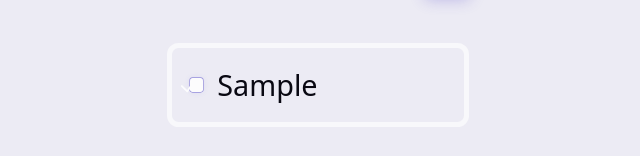
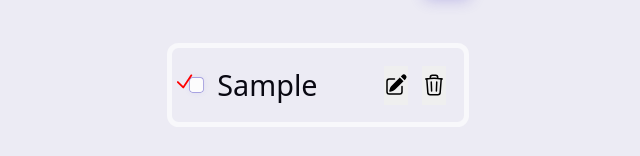
Before and after one commit to Aspen-Ishii/travel-buddy, a React (Vite) app: page / in a window 1280 px wide. Both pictures are taken after typing "Sample" into the empty fields and a click on the button "Add Item". Shown: the part 194-350 px from the top of the page, without its empty margins (322-962 px from the left). Built offline with nearby package versions, Linux system fonts and the light colour scheme.

Commit message:
Add edit and delete btn w/o funtionality

```diff
--- a/src/components/Backpack/SingleItem.jsx
+++ b/src/components/Backpack/SingleItem.jsx
@@ -3,7 +3,9 @@ import { useState } from 'react';
 import styles from './SingleItem.module.css';
 
 // library imports
-import { CheckIcon } from '@heroicons/react/24/outline';
+import { CheckIcon, TrashIcon } from '@heroicons/react/24/outline';
+import { PencilSquareIcon } from '@heroicons/react/24/solid';
+//import { TrashIcon } from '@heroicons/react/24/outline'; /*broken error: TrashIcon already being imported */
 
 
 const SingleItem = ({item}) => {
@@ -29,6 +31,20 @@ const SingleItem = ({item}) => {
             </p>
             </label>
         </div>
+        <div className={styles["item-group"]}>
+            <button className='btn' aria-label={`Update ${item.name} Item`}
+            //onClick
+            >
+                <PencilSquareIcon width={24} height={24} />
+            </button>
+            <button
+            className={`btn ${styles.delete}`}
+            aria-label={`Delete ${item.name} Item`}
+            // onClick={}
+            >
+                <TrashIcon width={24} height={24} />
+            </button>
+        </div>
     </li>
   )
 }
--- a/src/components/Backpack/SingleItem.module.css
+++ b/src/components/Backpack/SingleItem.module.css
@@ -35,7 +35,8 @@
       0 0 .5em hsl(var(--accent) / .1),
       0 0 0 0.05em hsl(var(--accent) / .5),
       0 0 0 -0.2em hsl(var(--accent));
-    transition: box-shadow var(--_tspeed_fast) ease-in-out,
+    transition:
+      box-shadow var(--_tspeed_fast) ease-in-out,
       background-color 80ms ease-in-out;
   }
 
@@ -56,9 +57,9 @@
     width: 1em;
     height: 1em;
     display: grid;
-    place-items: center;
+    align-self: center;
     top: 50%;
-    color: hsl(var(--muted));
+    color: red; /*hsl(var(--muted)); */
     border-radius: var(--_radius);
     transform: translate3d(calc(-100% - var(--taskgroup-gap)), -50%, 0);
     transition: background-color 80ms ease-in-out;
@@ -67,6 +68,7 @@
   .checkmark svg {
     width: .75em;
     height: .75em;
+
   }
 
   .checkbox:checked {
@@ -76,3 +78,7 @@
   .checkbox:checked+label {
     text-decoration: line-through;
   }
+
+  .delete {
+    --accent: var(--accent1);
+  }
```
